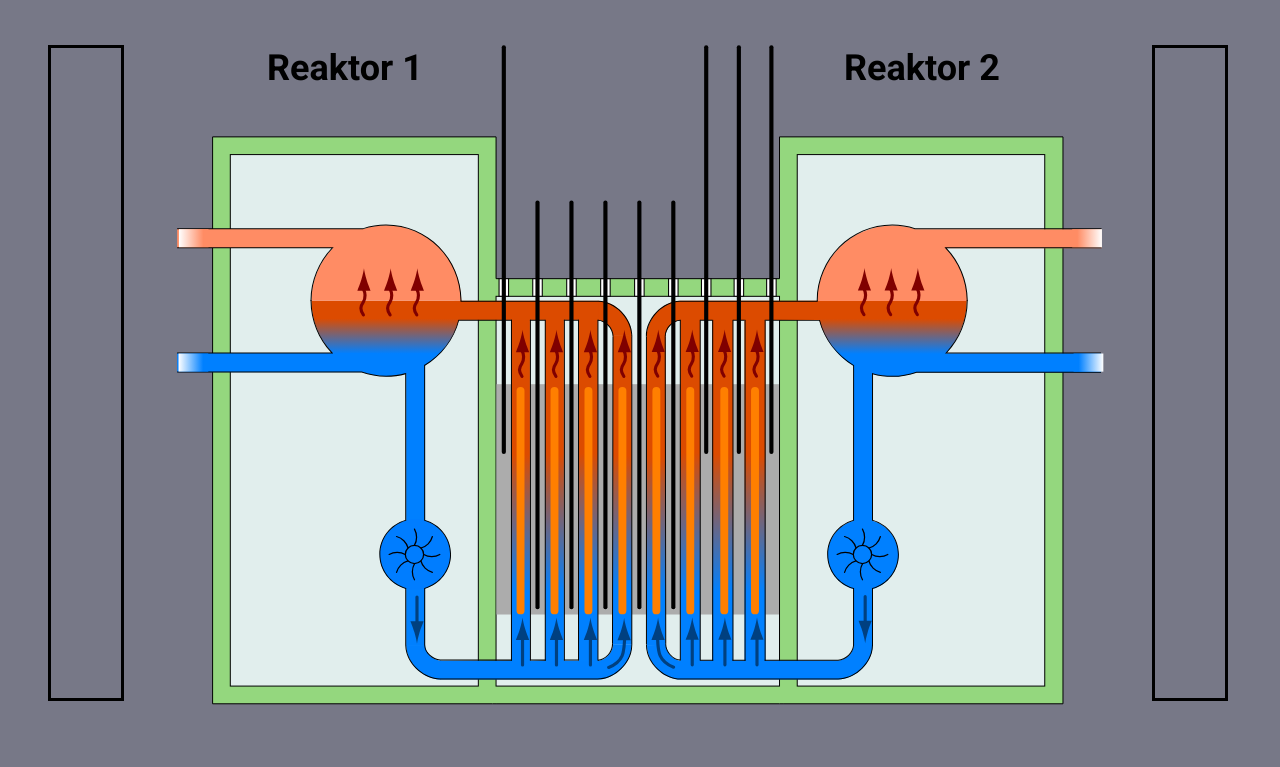
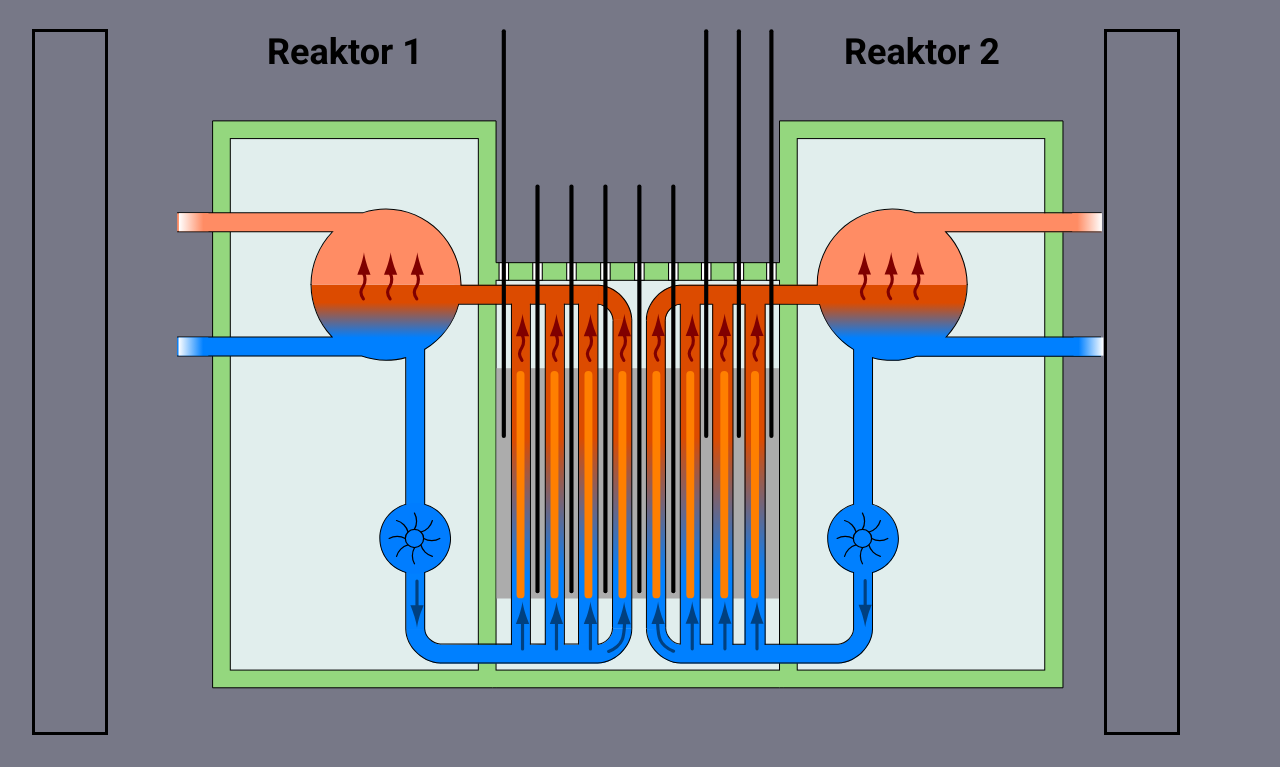
Before and after one commit to jennydystebakken/DS4101, a plain HTML site: page Mappeinnlevering/nuclear-reactor-x.html in a window 1280 px wide. Shown: the part 111-878 px from the top of the page. Drawn offline with nearby package versions, Linux system fonts and the light colour scheme; files that its build step writes are made by us from their sources.

Commit message:
Revert "gjort maasse"
This reverts commit 95fbe67fdd5b71862b5dbad182df868411911fed.

```diff
--- a/Mappeinnlevering/css/reactor.css
+++ b/Mappeinnlevering/css/reactor.css
@@ -29,8 +29,7 @@ p {
 .reactor {
     display: grid;
     grid-template-columns: 1fr 1fr 1fr;
-    margin: 3rem;
-    align-content: center;
+    margin: 2rem;
 }
 
 .btn {
--- a/Mappeinnlevering/nuclear-reactor-x.html
+++ b/Mappeinnlevering/nuclear-reactor-x.html
@@ -56,9 +56,7 @@
 
     <!-- SVG-bilde -->
     <div class="reactor">
-        <div class="reactor-temp-v">
-            <div class="box-temp-v"></div>
-        </div>
+        <div class="reactor-temp-v"></div>
         <?xml version="1.0" encoding="UTF-8"?>
         <svg width="927px" height="660px" viewBox="0 0 927 660" version="1.1" xmlns="http://www.w3.org/2000/svg" xmlns:xlink="http://www.w3.org/1999/xlink">
     <!-- Generator: Sketch 49.3 (51167) - http://www.bohemiancoding.com/sketch -->
@@ -370,9 +368,7 @@
         </g>
     </g>
         </svg>
-        <div class="reactor-temp-h">
-            <div class="box-temp-h"></div>
-        </div>
+        <div class="reactor-temp-h"></div>
     </div>
 
 
--- a/Mappeinnlevering/scripts/apps/ReactorApp.js
+++ b/Mappeinnlevering/scripts/apps/ReactorApp.js
@@ -36,22 +36,22 @@ const ReactorApp = {
             $("#Atomreaktor")
                 .css({
                     display: "block",
-                    margin: "2rem",
-                    width: "700px",
-                    padding: "2rem"
+                    marginRight: "2rem",
+                    width: "1000px",
+                    marginTop: "50px",
+                    marginBottom: "50px"
                 })
             $(".reactor-temp-v")
                 .css({
                     width: "70px",
-                    height: "650px",
+                    height: "700px",
                     border: "solid"
                 })
             $(".reactor-temp-h")
                 .css({
                     width: "70px",
-                    height: "650px",
-                    border: "solid",
-                    marginLeft: "3rem"
+                    height: "700px",
+                    border: "solid"
                 })
            $("#Temperatur")
                 .css({
```
